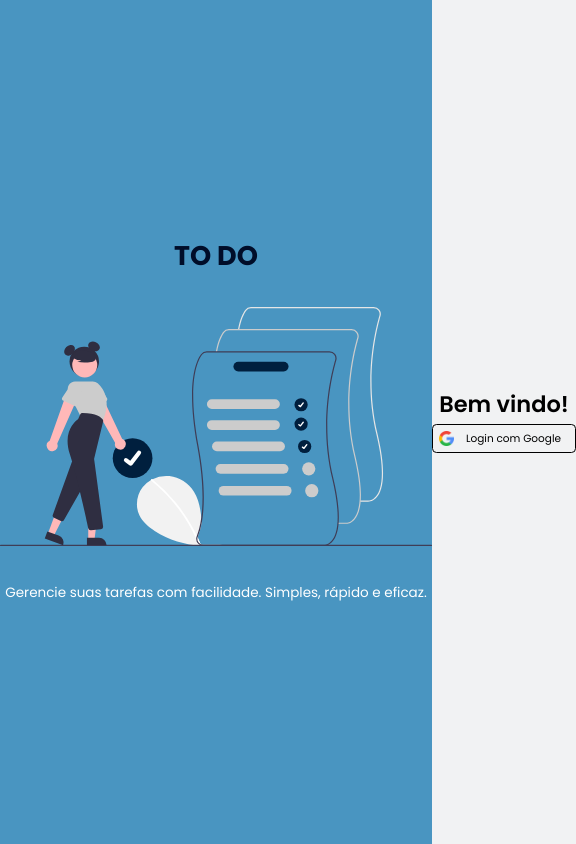
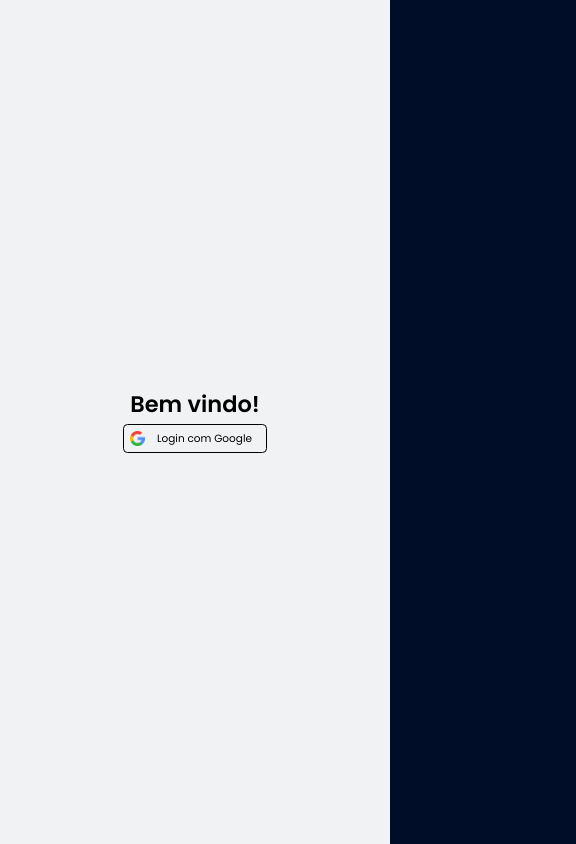
Before and after one commit to johnncaastro/to.do, a React (Vite) app: page / in a window 390 px wide. Shown: the whole page, 576 px wide, since content can reach past the window. Built offline with nearby package versions, Linux system fonts and the light colour scheme; no server answers.

Commit message:
style: add responsivity in sign-in page

```diff
--- a/src/pages/auth/signIn.tsx
+++ b/src/pages/auth/signIn.tsx
@@ -19,14 +19,14 @@ export function SignIn() {
 
   return (
     <div className="flex w-screen h-screen">
-      <div className="flex-1 flex flex-col items-center justify-center gap-12 bg-blue-300">
+      <div className="flex-1 laptop:flex flex-col items-center justify-center gap-12 bg-blue-300 px-2 mobile:hidden">
         <h1 className="uppercase text-blue-700 font-bold text-4xl">to do</h1>
         <img
           src={heroImg}
           alt="garota ao lado de um enorme papel com uma lista de tarefas"
-          className="max-w-xl"
+          className="desktop:max-w-xl laptop-large:max-w-md"
         />
-        <p className="text-white text-lg">
+        <p className="text-white text-lg text-center">
           Gerencie suas tarefas com facilidade. Simples, rápido e eficaz.
         </p>
       </div>
--- a/tailwind.config.js
+++ b/tailwind.config.js
@@ -6,6 +6,7 @@ module.exports = {
       screens: {
         mobile: '350px',
         laptop: '640px',
+        'laptop-large': '900px',
         desktop: '1190px',
       },
       fontFamily: {
```
